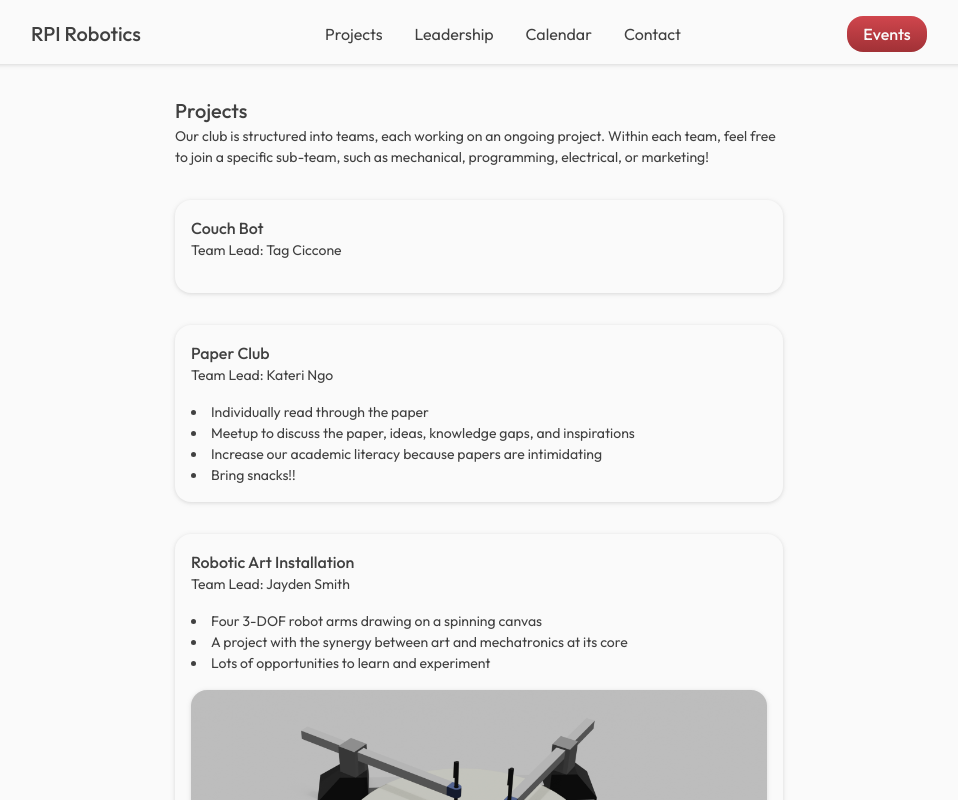
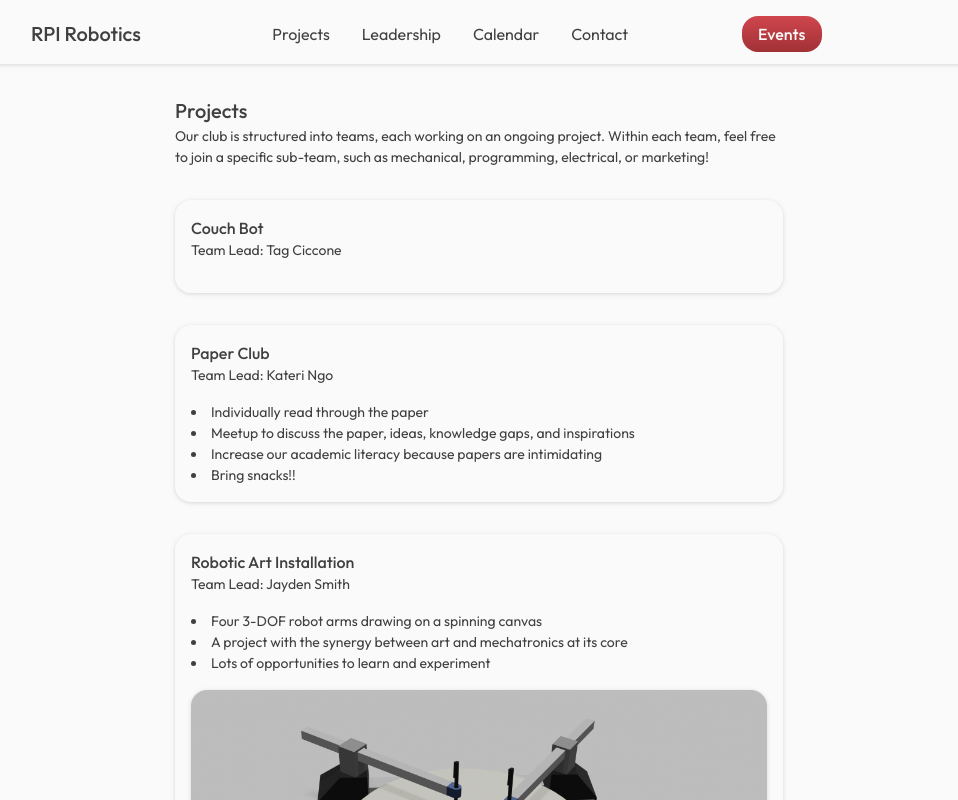
Before and after one commit to haydenheroux/rpi-robotics-website, a React (Vite) app: page / in a window 1280 px wide. Shown: the top 800 px of the page, without its empty margins (161-1119 px from the left). Built offline with nearby package versions, Linux system fonts and the light colour scheme.

Commit message:
Add hover animations.

```diff
--- a/src/components/Nav.tsx
+++ b/src/components/Nav.tsx
@@ -11,20 +11,22 @@ function Nav() {
           <span className="min-w-32 type-title text-neutral-700">
             RPI Robotics
           </span>
-          <div className="hidden md:flex px-2 overflow-x-scroll text-ellipsis flex-row gap-8 justify-start items-center">
+          <div className="hidden md:flex px-2 text-ellipsis flex-row gap-8 justify-start items-center">
             <span className="type-large text-neutral-700 link-hover">Projects</span>
             <span className="type-large text-neutral-700 link-hover">Leadership</span>
-            <span className="type-large text-neutral-700">Calendar</span>
-            <span className="type-large text-neutral-700">Contact</span>
+            <span className="type-large text-neutral-700 link-hover">Calendar</span>
+            <span className="type-large text-neutral-700 link-hover">Contact</span>
           </div>
           <span className="hidden md:flex w-20 h-9 px-2 py-1 justify-center items-center type-large-bold brand-button">
             Events
           </span>
-          <MdMenu
-            size={24}
-            className="md:hidden text-neutral-700 link-hover"
-            onClick={() => setShowNav(!showNav)}
-          />
+          <div className="link-hover">
+            <MdMenu
+              size={24}
+              className="md:hidden text-neutral-700"
+              onClick={() => setShowNav(!showNav)}
+            />
+          </div>
         </div>
       </nav>
       {showNav && (
@@ -32,8 +34,8 @@ function Nav() {
           <div className="px-2 overflow-x-scroll text-ellipsis flex flex-col gap-4 justify-start items-center">
             <span className="type-large text-neutral-700 link-hover">Projects</span>
             <span className="type-large text-neutral-700 link-hover">Leadership</span>
-            <span className="type-large text-neutral-700">Calendar</span>
-            <span className="type-large text-neutral-700">Contact</span>
+            <span className="type-large text-neutral-700 link-hover">Calendar</span>
+            <span className="type-large text-neutral-700 link-hover">Contact</span>
             <span className="w-32 h-9 px-2 py-1 flex justify-center items-center type-large-bold brand-button">
               Events
             </span>
--- a/src/index.css
+++ b/src/index.css
@@ -47,7 +47,11 @@
 
 @layer components {
   .brand-button {
-    @apply text-neutral-50 rounded-2xl bg-linear-to-t from-brand-dark to-brand hover:drop-shadow-xl/25 drop-shadow-brand-dark;
+    @apply text-neutral-50 rounded-2xl bg-linear-to-t from-brand-dark to-brand hover:drop-shadow-xl/25 drop-shadow-brand-dark scale-100 transition-all duration-150 ease-in-out;
+  }
+
+  .brand-button:hover {
+    @apply scale-105;
   }
 
   .link-hover::before {
@@ -60,7 +64,7 @@
   }
 
   .link-hover:hover::before {
-    @apply opacity-100 scale-125;
+    @apply opacity-100 scale-130;
   }
 
 }
```
